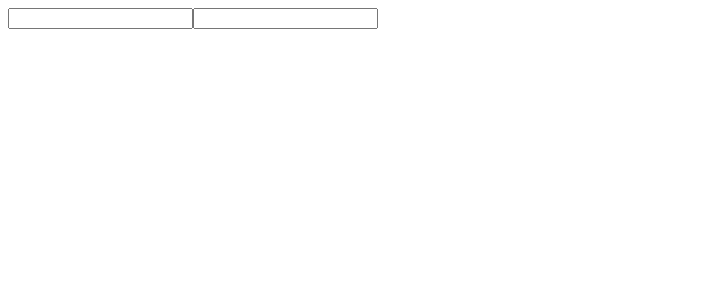
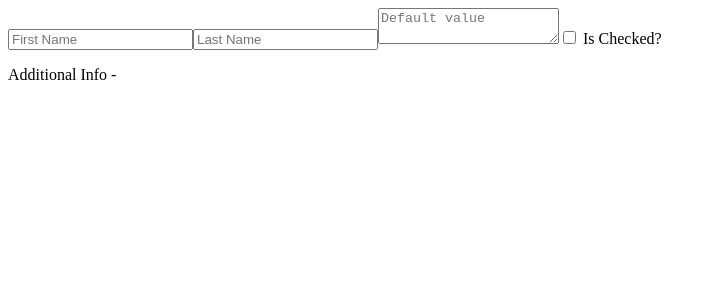
Before and after one commit to riddletom76/Learning, a React (Create React App) app in the folder React/hello-world/: page / in a window 1280 px wide. Shown: the top 300 px of the page, without its empty margins (0-716 px from the left). Built offline with nearby package versions, Linux system fonts and the light colour scheme.

Commit message:
adding checkbox and textarea to the basic form

```diff
--- a/React/hello-world/src/components/BasicForm.js
+++ b/React/hello-world/src/components/BasicForm.js
@@ -7,13 +7,19 @@ class BasicForm extends React.Component{
 		this.handleChange = this.handleChange.bind(this)
 		this.state = {
 			firstName: "",
-			lastName: ""
+			lastName: "",
+			additionalInfo: "",
+			isChecked: false
 		}
 	}
 
 	handleChange(event){
+		const {name, value, type, checked} = event.target
+		type==="checkbox" ? this.setState({
+			[name]: checked
+		}):
 		this.setState({
-			[event.target.name]: event.target.value
+			[name]: value
 		})
 	}
 
@@ -21,10 +27,14 @@ class BasicForm extends React.Component{
 		return(
 			<div>
 			<form>
-				<input type="text" onChange={this.handleChange} value={this.state.firstName} name="firstName" />
-				<input type="text" onChange={this.handleChange} value={this.state.lastName} name="lastName" />
+				<input type="text" onChange={this.handleChange} value={this.state.firstName} name="firstName" placeholder="First Name" />
+				<input type="text" onChange={this.handleChange} value={this.state.lastName} name="lastName" placeholder="Last Name" />
+				<textarea name="additionalInfo" placeholder="Default value" value={this.state.additionalInfo} onChange={this.handleChange} />
+				<label>
+					<input type="checkbox" name="isChecked" checked={this.state.isChecked} onChange={this.handleChange} /> Is Checked?
+				</label>
 			</form>
-			<p>{this.state.firstName} {this.state.lastName}</p>
+			<p>{this.state.firstName} {this.state.lastName} Additional Info - {this.state.additionalInfo}</p>
 			</div>
 		)
 	}
```
